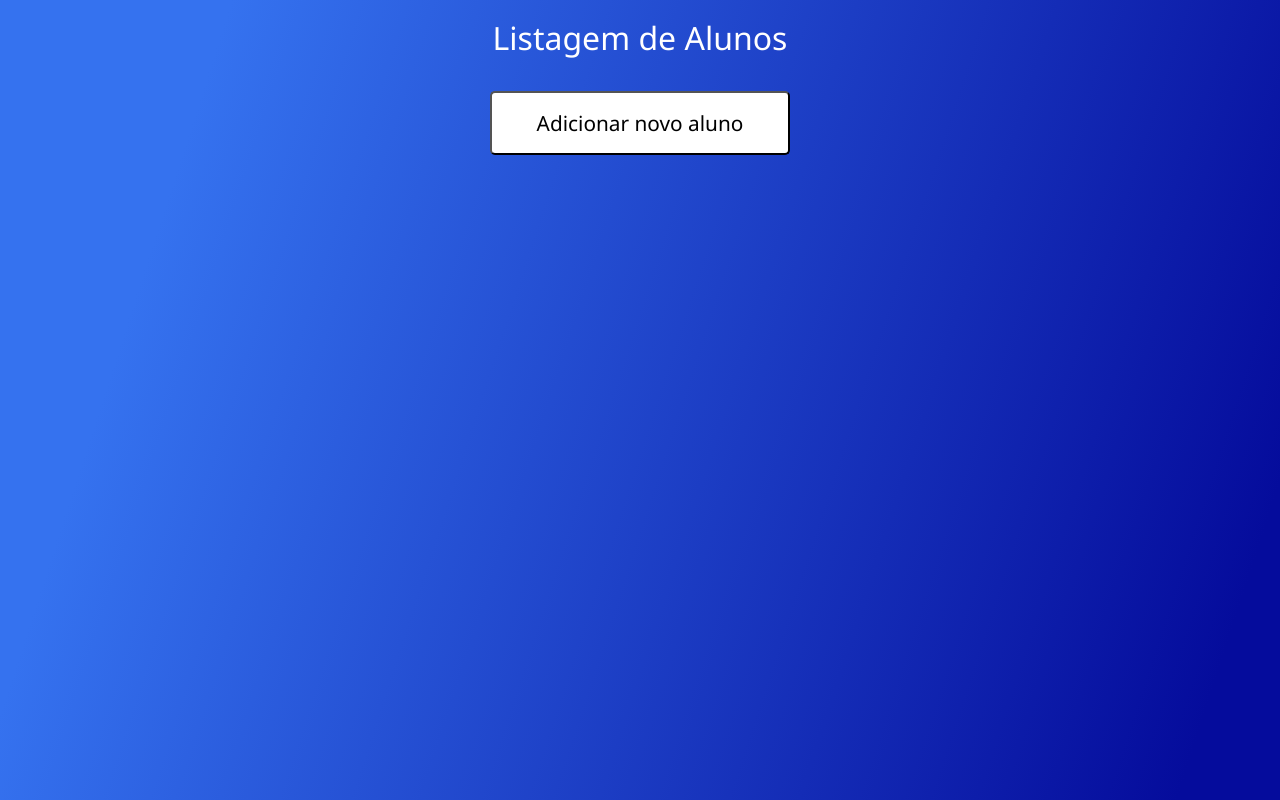
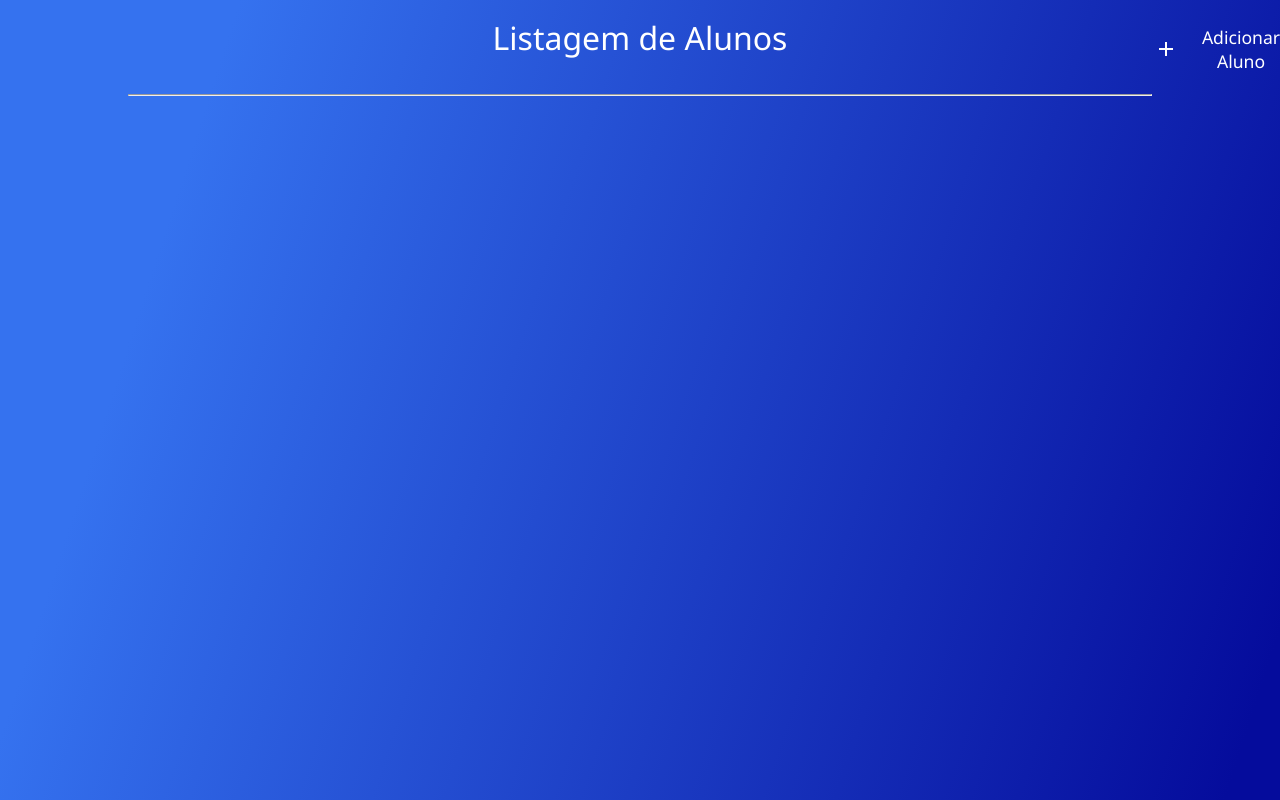
Before and after one commit to Israel-Andreotti/cadastro_aluno, a website: page listagemAlunos.html in a window 1280 px wide. Shown: the top 800 px of the page. Drawn offline with nearby package versions, Linux system fonts and the light colour scheme.

Commit message:
versão 2.0.1

```diff
--- a/listagemAlunos.html
+++ b/listagemAlunos.html
@@ -11,12 +11,17 @@
 </head>
 <body>
 
+  <button class="add" id="add"><a href="index.html">   <span class="material-symbols-outlined">
+    add
+    </span>Adicionar Aluno</a>
+ </button>
+
   <button class="deleteAll" id="deleteAll">
     <span class="material-symbols-outlined delete-icon">delete</span>Deletar Todos</button>
 
   <h1>Listagem de Alunos</h1>
 
-
+    <hr>
 
   <div class="container">
     <ul id="listaAlunos">
@@ -31,7 +36,8 @@
     </ul>
   </div>
 
-  <button class="back-button" onclick="window.history.back()">Adicionar novo aluno</button>
+
+  <!--<button class="back-button" onclick="window.history.back()">Adicionar novo aluno</button>-->
 
   <script src="./src/index2.js"></script>
 </body>
--- a/src/index2.js
+++ b/src/index2.js
@@ -10,14 +10,14 @@ document.addEventListener('DOMContentLoaded', function() {
       alunos.forEach(function(aluno, index) {
         const li = document.createElement('li');
         li.innerHTML = `
-          <div class="all">
+          <div>
             <p class="name">Nome: ${aluno.nome}</p>
             <p class="age">Idade: ${aluno.idade}</p>
             <p class="month">Mês de Nascimento: ${aluno.mesNascimento}</p>
             <p class="year">Ano de nascimento: ${aluno.anoNascimento}</p>
-            <span class="material-symbols-outlined delete-icon" data-index="${index}">delete</span>
           </div>
-        `;
+          <span class="material-symbols-outlined delete-icon" data-index="${index}">delete</span>
+        `;;
         listaAlunos.appendChild(li);
       });
 
@@ -41,9 +41,9 @@ document.addEventListener('DOMContentLoaded', function() {
 const deleteAll = document.getElementById("deleteAll");
 
 deleteAll.addEventListener("click",  () => {
-  alert("Tem certeza que deseja apagar todos os dados?");
+  confirm("Tem certeza que deseja deletas todos os itens?")
   localStorage.clear();
   alunos = [];
   window.location.reload(false);
   atualizarLista();
-})
+});
--- a/styles/listagem/style.css
+++ b/styles/listagem/style.css
@@ -3,12 +3,13 @@
   padding: 0;
   box-sizing: border-box;
   font-family: 'Segoe UI', Tahoma, Geneva, Verdana, sans-serif;
+
 }
 
 body {
   background: linear-gradient(108deg, rgba(53,114,239,1) 15%, rgba(5,12,156,1) 93%);
   background-repeat: no-repeat;
-  height: 100vh;
+  height: 960px;
 }
 
 h1 {
@@ -16,8 +17,14 @@ h1 {
   text-align: center;
   margin-top: 1rem;
   color: white;
+  margin-bottom: 2.2rem;
 }
 
+hr {
+
+  margin: auto;
+  width: 80%;
+}
 .container {
   margin-inline: 10vw;
   margin-top: 2rem;
@@ -26,6 +33,7 @@ h1 {
 ul {
   list-style-type: none;
   line-height: 2.2rem;
+  margin-top: 3rem;
 }
 
 li {
@@ -37,6 +45,9 @@ li {
   background-color: rgba(221, 221, 221, 0.3);
   /* transition: transform 0.1s ease-in, box-shadow 0.1s ease; */
   margin-block: 1.2rem;
+  display: flex;
+  align-items: center;
+  justify-content: space-between;
 }
 
 .all {
@@ -64,11 +75,45 @@ span:hover {
   width: 300px;
   margin: auto;
   display: block;
+  margin-bottom: 3rem;
 }
 
 button:hover {
   background-color: rgb(219, 219, 219);
   cursor: pointer;
+}
+
+.add {
+  position: absolute;
+  top: 25px;
+  left: 1124px;
+  width: 150px;
+  margin-left: 30px;
+  background-color: transparent;
+  border: none;
+  font-size: 1.1rem;
+  display: flex;
+  align-items: center;
+  color: white;
+  gap: .6rem;
+  font-size: 1.1rem;
+  transition: ease .3s;
+}
+
+.add a {
+  color: white;
+  text-decoration: none;
+  display: flex;
+  align-items: center;
+}
+
+.add:hover {
+  background-color: transparent;
+
+}
+
+.add a:hover {
+  color: rgb(210, 203, 203);
 }
 
 .deleteAll {
```
Also changed, not shown: index.html (+5 -1 lines), styles/index/style.css (+12 -2 lines).
